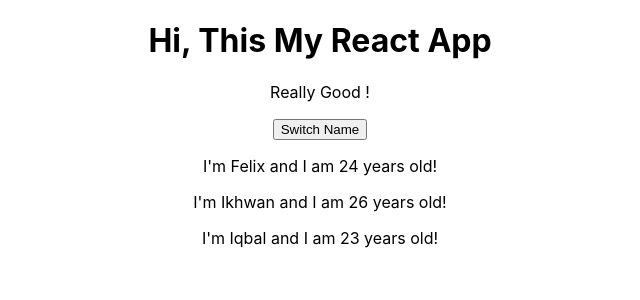
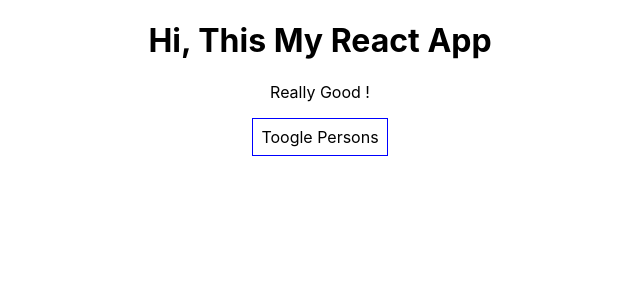
Before and after one commit to iqbalreact/react-props, a React (Create React App) app: page / in a window 1280 px wide. Shown: the top 300 px of the page, without its empty margins (320-960 px from the left). Built offline with nearby package versions, Linux system fonts and the light colour scheme.

Commit message:
working with list and conditional

```diff
--- a/src/App.js
+++ b/src/App.js
@@ -1,62 +1,110 @@
-import React, {useState} from 'react';
+import React from 'react';
 // import logo from './logo.svg';
 import './App.css';
 import Person from './Person/Person';
 
 
-const App = props => {
-  const [ personsState, setPersonsState ] = useState({
+class App extends React.Component {
+  state = {
     persons: [
-        { name: 'Felix', age: 24 },
-        { name: 'Ikhwan', age: 26 },
-        { name: 'Iqbal', age: 23 }
+      {  id: '1', name: 'Felix', age: 24 },
+      {  id: '2', name: 'Ikhwan', age: 26 },
+      {  id: '3', name: 'Iqbal', age: 23 }
     ],
-      otherState: 'some other value'
+    otherState: 'some other value',
+    showPersons : false
+  }
+
+
+  // switchNameHandler = (newName) => {
+  //   // console.log('Was clicked!');
+  //   // DON'T DO THIS : this.state.persons[0].name = 'Muhammad Iqbal';
+  //   this.setState(
+  //     {
+  //       persons: [
+  //         { name: newName, age: 24 },
+  //         { name: 'Ikhwan', age: 26 },
+  //         { name: 'Iqbal', age: 28 }
+  //       ]
+
+  //     }
+  //   )
+  // }
+
+  nameChangedHandler = (event, id) => {
+    const personIndex = this.state.persons.findIndex(p => {
+      return p.id === id;
     });
 
-  const[otherState, setOtherState] = useState('some other value');
-  console.log(personsState, otherState);
-  const switchNameHandler = () => {
-    // console.log('Was clicked!');
-    // DON'T DO THIS : this.state.persons[0].name = 'Muhammad Iqbal';
-    setPersonsState(
+    const person = {
+      ...this.state.persons[personIndex]
+    };
+
+    // const person = Object.assign({}, this.state.person[personIndex]);
+    person.name =event.target.value;
+    const persons = [...this.state.persons];
+    persons[personIndex] = person;
+    this.setState(
       {
-        persons: [
-          { name: 'Ayu', age: 24 },
-          { name: 'Ikhwan', age: 26 },
-          { name: 'Iqbal', age: 28 }
-        ]
+        persons: persons
 
       }
     )
+  }
+
+  deletePersonHandler = (personIndex) => {
+    const persons = [...this.state.persons];
+    persons.splice(personIndex, 1);
+    this.setState({persons : persons})
+  }
+
+  togglePersnonalHandler = () => {
+    const doesShow = this.state.showPersons;
+    this.setState({
+      showPersons: !doesShow
+    });
+  }
+
+  render () {
+    const style = {
+      backgroundColor : 'white',
+      font : 'inherit',
+      border: '1px solid blue',
+      padding: '8px',
+      cursor: 'pointer'
+    };
+
+
+    let persons = null;
+
+    if (this.state.showPersons) {
+      persons = (
+        <div>
+          {this.state.persons.map((person, index) => {
+            return <Person
+              click={() => this.deletePersonHandler(index)}
+              name={person.name}
+              age={person.age}
+              key={person.id}
+              changed={(event) => this.nameChangedHandler(event, person.id)}
+              />
+          })}
+        </div>
+      );
+
     }
 
     return (
       <div className ="App">
         <h1>Hi, This My React App</h1>
         <p>Really Good !</p>
-      <button onClick={switchNameHandler}>Switch Name</button>
-      <Person name={personsState.persons[0].name} age={personsState.persons[0].age} />
-      <Person name={personsState.persons[1].name} age={personsState.persons[1].age} />
-      <Person name={personsState.persons[2].name} age={personsState.persons[2].age} />
+        <button
+        style={style}
+        onClick={this.togglePersnonalHandler}>Toogle Persons</button>
+        {persons}
       </div>
-    // <div className="App">
-    //   <header className="App-header">
-    //     <img src={logo} className="App-logo" alt="logo" />
-    //     <p>
-    //       Edit <code>src/App.js</code> and save to reload.
-    //     </p>
-    //     <a
-    //       className="App-link"
-    //       href="https://reactjs.org"
-    //       target="_blank"
-    //       rel="noopener noreferrer"
-    //     >
-    //       Learn React
-    //     </a>
-    //   </header>
-    // </div>
     );
+  }
 }
 
 
--- /dev/null
+++ b/src/Person/Person.css
@@ -0,0 +1,8 @@
+.Person {
+    width: 60%;
+    margin: 16px auto;
+    border: 1px solid #eee;
+    box-shadow: 0 2px 3px #ccc;
+    padding: 16px;
+    text-align: center;
+}
--- a/src/Person/Person.js
+++ b/src/Person/Person.js
@@ -1,10 +1,12 @@
 import React from 'react';
+import './Person.css';
 
 const person = (props) => {
     return (
-        <div>
-            <p>I'm {props.name} and I am {props.age} years old!</p>
+        <div className="Person">
+            <p onClick={props.click}>I'm {props.name} and I am {props.age} years old!</p>
             <p>{props.children}</p>
+            <input type="text" onChange={props.changed} value={props.name} />
         </div>
     )
 }
```
Lines whose indentation alone changed are shown as unchanged.
